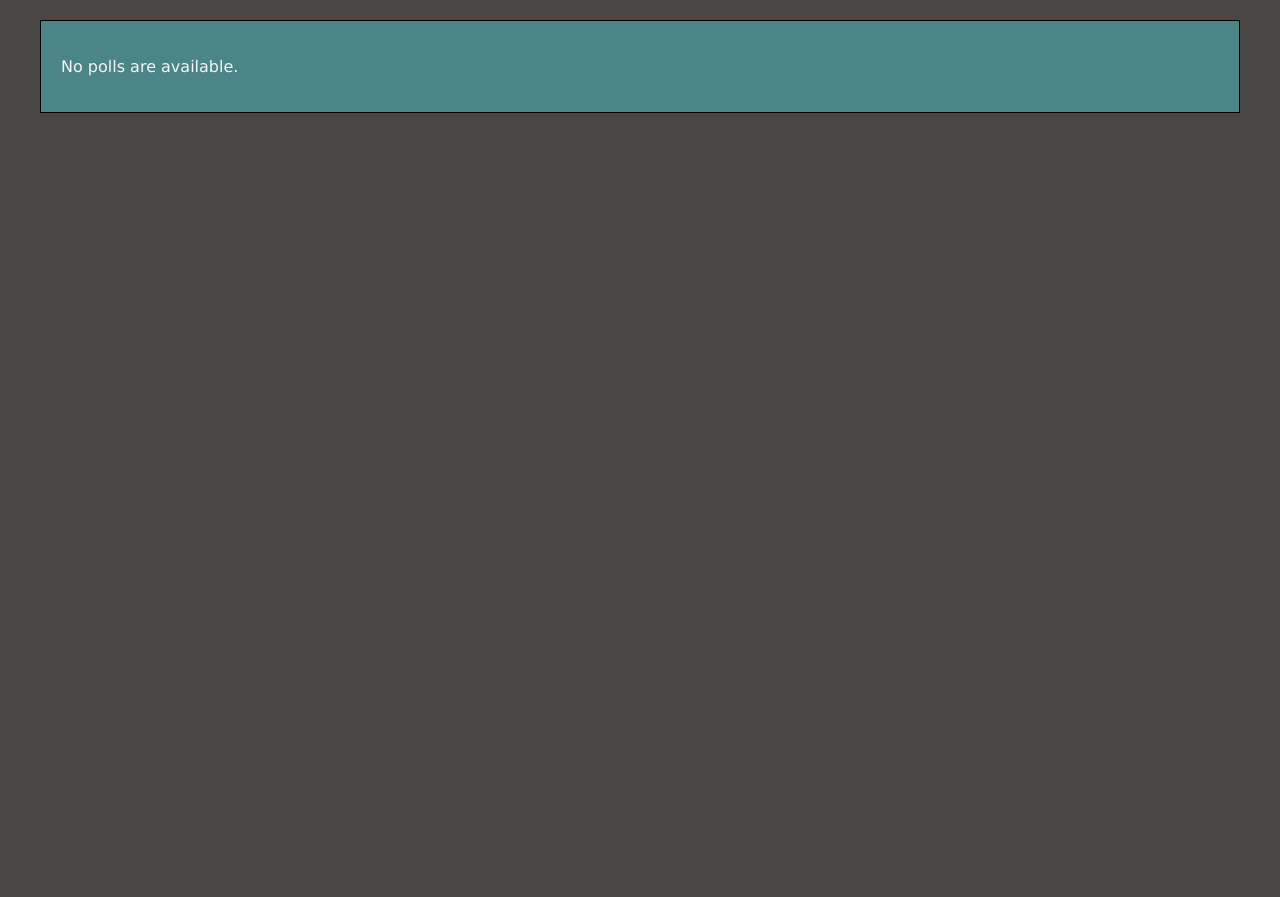
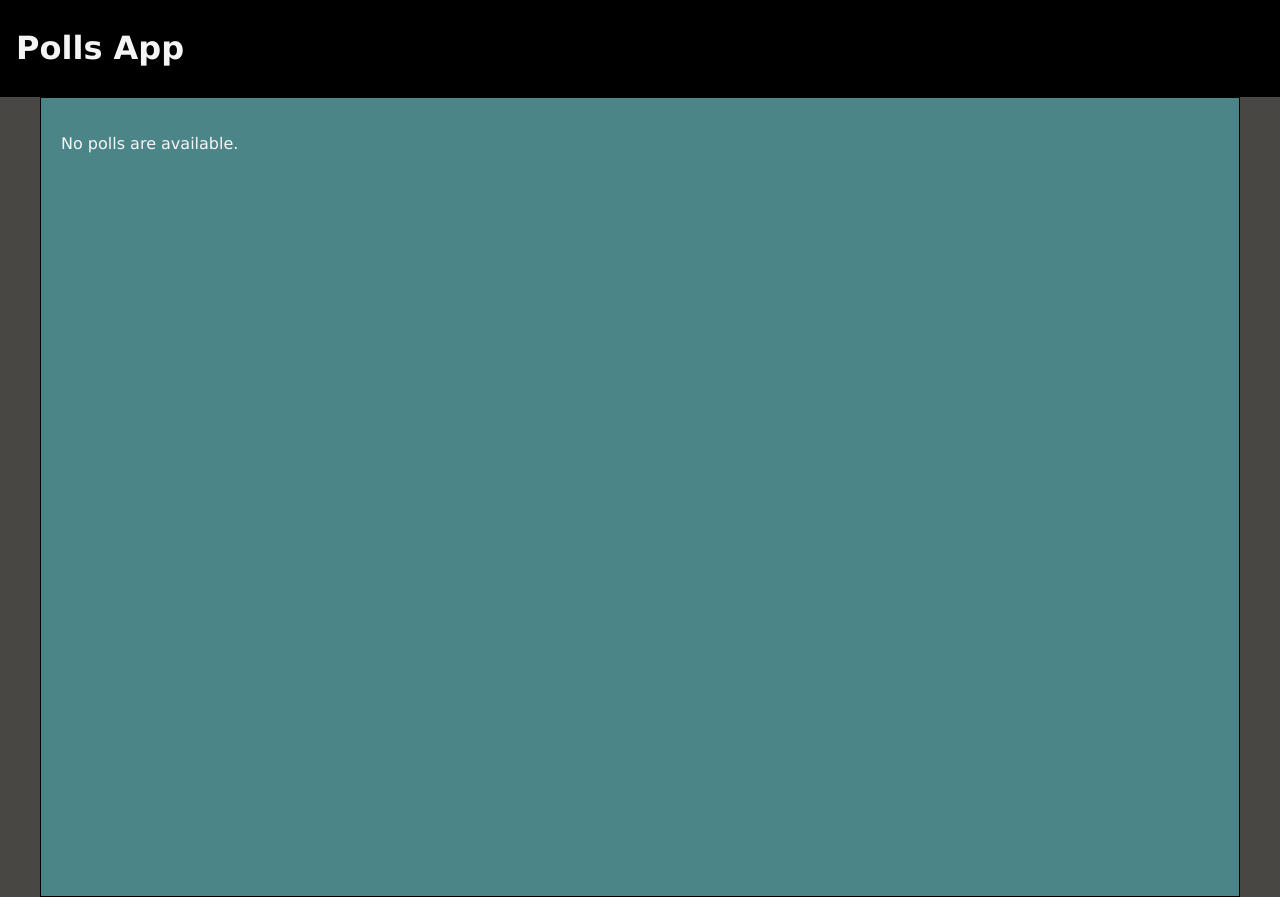
Before and after one commit to Rokudoku/Django-Strawpoll-WebApp, a Django app: page /polls/ in a window 1280 px wide. Before the commit the page ends 113 px from the top, so only its background shows below. Run offline with Django 3.2, Linux system fonts and the light colour scheme; data that the repository does not hold is empty.

Commit message:
Started header.
Also changed a lot of the css around. Didn't come to anything I felt comfortable with so just undid everything so I can try again later.

```diff
--- a/polls/static/polls/css/module.css
+++ b/polls/static/polls/css/module.css
@@ -1,3 +1,8 @@
+/*
+ * Note: classes in modules should not contain layout stuff to do with positioning/spacing/dimensions like
+ * width/height/margin unless under specific circumstances.
+ */
+
 .btn-group {
     margin: 10px 0;
 }
@@ -5,10 +10,8 @@
 .question {
     background-color: #2f4f52;
     border: 1px solid black;
-    display: inline-block;
-    margin-bottom: 5px;
+    display: block;
     padding: 5px;
-    width: 100%;
 }
 
 .question-title {
--- a/polls/static/polls/css/style.css
+++ b/polls/static/polls/css/style.css
@@ -3,8 +3,133 @@
  * https://smacss.com/
  */
 
-@import 'base.css';
-@import 'layout.css';
-@import 'module.css';
-@import 'state.css';
-@import 'theme.css';
+/*
+==========================================================================
+BASE
+==========================================================================
+*/
+
+/*
+ * https://css-tricks.com/international-box-sizing-awareness-day/
+ * This feels like a necessity.
+ */
+*, *:before, *:after {
+    /* Firefox 29+, IE 8+, Chrome 10+, Safari 5.1+, Opera 9.5+, iOS 5+, Opera Mini Anything, Blackberry 10+, Android 4+ */
+    box-sizing: border-box;
+    /* Firefox (desktop or Android) 28- */
+    -moz-box-sizing: border-box;
+    /* Chrome 9-, Safari 5-, iOS 4.2-, Android 3-, Blackberry 7- */
+    -webkit-box-sizing: border-box;
+}
+
+* {
+    color: whitesmoke;
+}
+
+a {
+    text-decoration: none;
+}
+
+body {
+    background-color: #484743;
+	font-family: "Verdana", sans-serif;
+    margin: 0;
+}
+
+button {
+    background-color: #2f4f52;
+    border: none;
+    display: block;
+    padding: 15px 20px;
+    text-align: center;
+    text-decoration: none;
+}
+
+input[type="radio"] {
+    cursor: pointer;
+    margin-top: 10px;
+    margin-bottom: 10px;
+}
+input[type="radio"] + label {
+    cursor: pointer;
+}
+
+/*
+==========================================================================
+LAYOUT
+==========================================================================
+*/
+.l-inline-left {
+    display: inline;
+    float: left;
+}
+
+.l-inline-right {
+    display: inline;
+    float: right;
+}
+
+.container {
+    margin-left: auto;
+    margin-right: auto;
+}
+
+.header {
+    background-color: black;
+    padding: 0.5em 1em;
+}
+
+.wrapper {
+    background-color: #4c8588;
+    border: 1px solid black;
+    margin-left: auto;
+    margin-right: auto;
+    /*margin-top: 20px;*/
+    max-width: 1200px;
+    min-height: 800px;
+    padding: 20px;
+}
+
+/*
+==========================================================================
+MODULE
+==========================================================================
+*/
+.btn-group {
+    margin: 10px 0;
+}
+
+.question {
+    background-color: #2f4f52;
+    border: 1px solid black;
+    display: block;
+    overflow: auto;
+    padding: 5px;
+}
+
+.question-title {
+    font-size: 110%;
+    font-weight: bold;
+}
+.question-other {
+    font-size: x-small;
+}
+
+/*
+==========================================================================
+STATE
+==========================================================================
+*/
+.is-error {
+    background-color: #8a2327;
+    border: 1px solid black;
+    margin-bottom: 10px;
+    padding-left: 10px;
+    padding-right: 10px;
+}
+
+/*
+==========================================================================
+THEME
+==========================================================================
+*/
--- a/polls/templates/polls/base.html
+++ b/polls/templates/polls/base.html
@@ -13,6 +13,9 @@
 </head>
 
 <body>
+    <div class="header">
+        <h1 class="header-title">Polls App</h1>
+    </div>
     <div class="wrapper">
         {% block content %}{% endblock %}
     </div>
```
